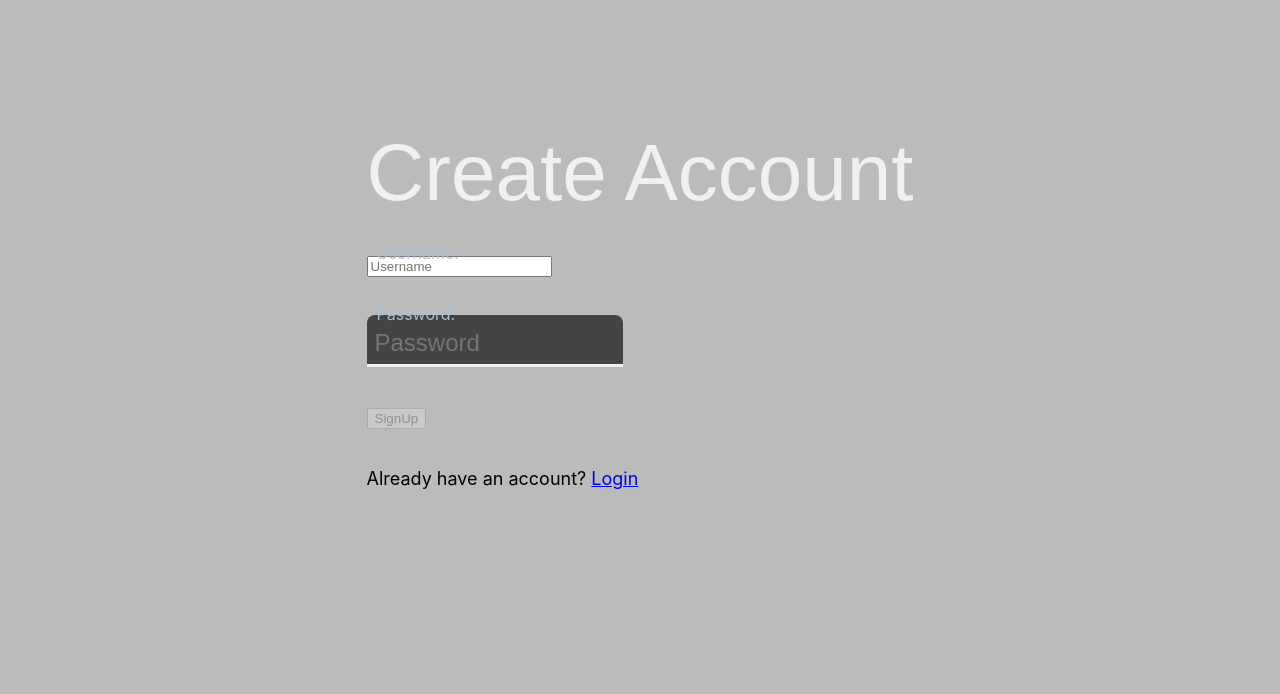
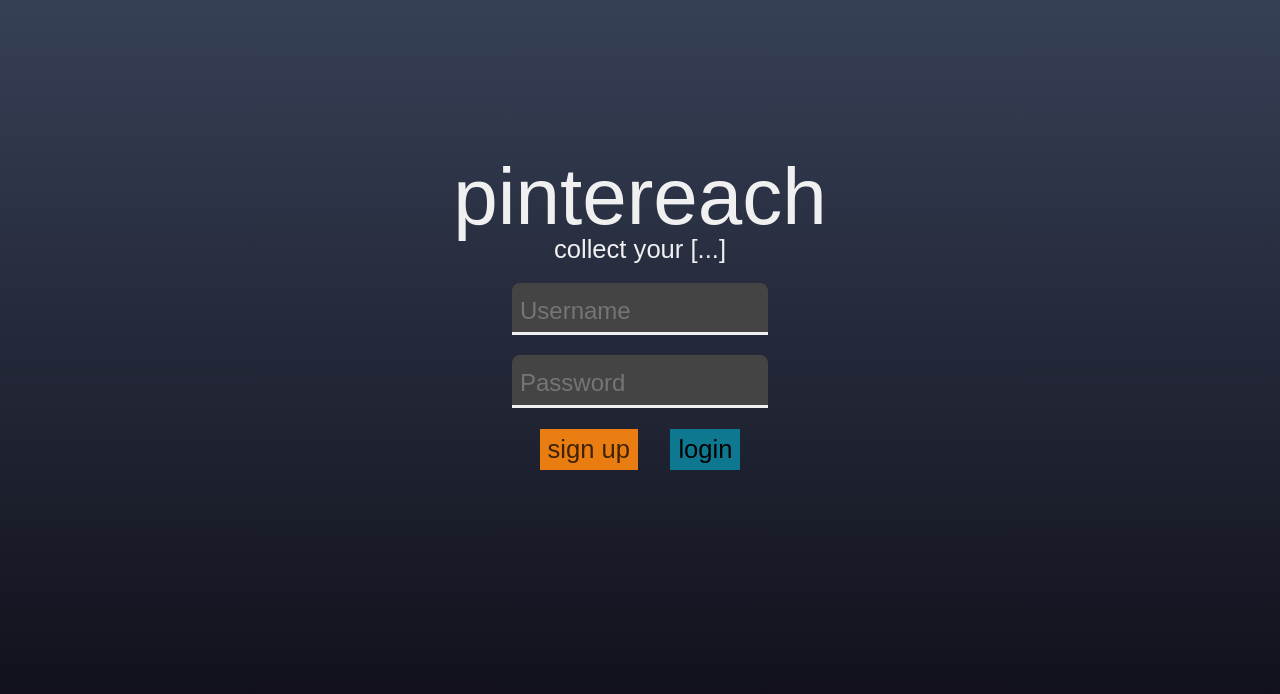
Before and after one commit to Lambda-bw-Pintereach/frontend, a React (Create React App) app: page /signup in a window 1280 px wide. Shown: the top 694 px of the page. Built offline with nearby package versions, Linux system fonts and the light colour scheme; a web font is replaced by a local one.

Commit message:
formatting

```diff
--- a/src/App.js
+++ b/src/App.js
@@ -1,29 +1,22 @@
+import React from 'react';
+import { Switch } from "react-router-dom";
+
+import { AppContainer, Landing } from './App.style';
 import './App.css';
-import React from 'react';
-import { Route, Switch } from "react-router-dom";
-import AddArticle from './components/AddArticle';
-import Signup from './components/Signup';
-import { AppContainer, Landing } from './App.style';
+
+import PrivateRoute from './components/PrivateRoute';
 import Login from './components/Login';
-import PrivateRoute from './components/PrivateRoute';
 import Dash from './components/Dash';
-import ArticleList from './components/ArticleList';
+
 
 function App() {
   return (
     <AppContainer>
-      {/* <header className="App-header">
-        Pintereach
-      </header> */}
+      <Switch>
 
-      <Switch>
         <PrivateRoute path='/dash'>
           <Dash />
         </PrivateRoute>
-
-        <Route path='/signup'>
-          <Signup />
-        </Route>
 
         <Landing>
           <div className="landing-background"></div>
```
Also changed, not shown: src/components/Dash.js (+6 -9 lines).
